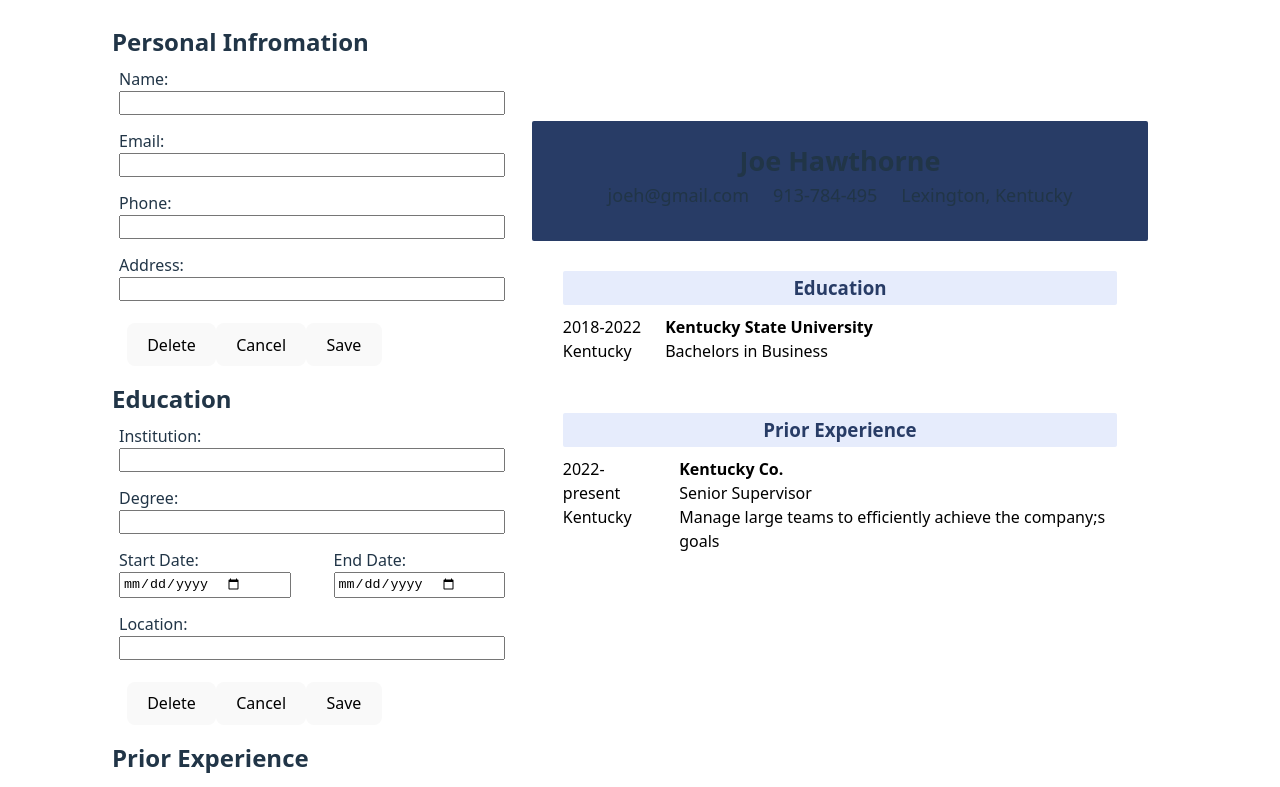
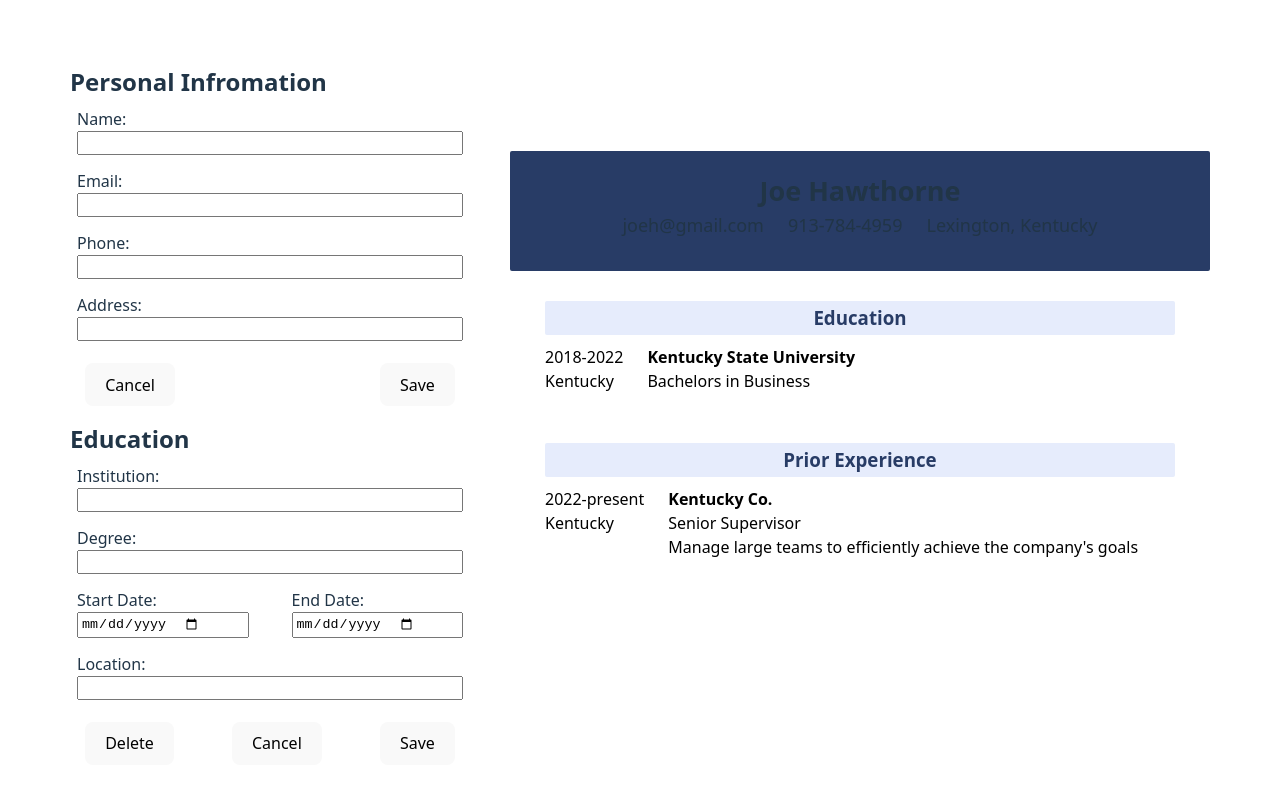
Before and after one commit to jongithub59/cv-application, a React (Vite) app: page / in a window 1280 px wide. Shown: the top 787 px of the page. Built offline with nearby package versions, Linux system fonts and the light colour scheme.

Commit message:
feat: resume personal info now editable with input

```diff
--- a/src/App.jsx
+++ b/src/App.jsx
@@ -7,14 +7,38 @@ import "./styles/App.css";
 import DisplayForms from "./components/DisplayForms";
 
 function App() {
+  // example data for initial value of state hook, will need to expand for rest of reeume data
+  const examplePersonalInfo = {
+    personalInfo: {
+      name: "Joe Hawthorne",
+      email: "joeh@gmail.com",
+      phone: "913-784-4959",
+      address: "Lexington, Kentucky",
+    },
+  };
+
+  // hook for personal details object that will update everytime "save" is clicked
+  const [personalInfo, setPersonalInfo] = useState(
+    examplePersonalInfo.personalInfo
+  );
+
+  //brings in personalInfo object from PersonalInfo.jsx and updates state variable
+  const handlePersonalInfoSave = (personalInfo) => {
+    setPersonalInfo(personalInfo);
+    console.log(personalInfo);
+  };
+
   return (
     <div className="app">
       <DisplayForms>
-        <PersonalInfo></PersonalInfo>
+        <PersonalInfo
+          onClickCancel={() => console.log("cancel")}
+          onClickSave={(personalInfo) => handlePersonalInfoSave(personalInfo)} // pass function to grab personal data from user
+        ></PersonalInfo>
         <EducationInfo></EducationInfo>
         <ExperienceInfo></ExperienceInfo>
       </DisplayForms>
-      <Resume></Resume>
+      <Resume {...personalInfo}></Resume>
     </div>
   );
 }
--- a/src/components/Resume.jsx
+++ b/src/components/Resume.jsx
@@ -1,14 +1,14 @@
-function Resume() {
+function Resume(personalInfo, educationInfo, experienceInfo) {
   return (
     <div className="resume-container">
       <div className="resume-header">
         <div className="resume-name">
-          <h2>Joe Hawthorne</h2>
+          <h2>{personalInfo.name}</h2>
         </div>
         <div className="resume-contact-info">
-          <div className="resume-email">joeh@gmail.com</div>
-          <div className="resume-phone">913-784-495</div>
-          <div className="resume-address">Lexington, Kentucky</div>
+          <div className="resume-email">{personalInfo.email}</div>
+          <div className="resume-phone">{personalInfo.phone}</div>
+          <div className="resume-address">{personalInfo.address}</div>
         </div>
       </div>
       <div className="resume-education-section resume-section">
@@ -39,7 +39,7 @@ function Resume() {
             </div>
             <div className="resume-exp-postiton">Senior Supervisor</div>
             <div className="resume-exp-desc">
-              Manage large teams to efficiently achieve the company;s goals
+              Manage large teams to efficiently achieve the company's goals
             </div>
           </div>
         </div>
--- a/src/components/experience/ExperienceInfo.jsx
+++ b/src/components/experience/ExperienceInfo.jsx
@@ -36,7 +36,7 @@ function ExperienceInfo() {
           </label>
         </div>
         <div className="input-section">
-          <label for="description" className="experience-input-label">
+          <label className="experience-input-label">
             Description:
             <textarea id="description" required />
           </label>
--- a/src/components/personalInfo/PersonalInfo.jsx
+++ b/src/components/personalInfo/PersonalInfo.jsx
@@ -1,6 +1,23 @@
 import { useState } from "react";
 
-function PersonalInfo() {
+function PersonalInfo({ onClickSave, onClickCancel }) {
+  //hooks to track what is inputted into each box
+  const [nameValue, setNameValue] = useState("");
+  const [emailValue, setEmailValue] = useState("");
+  const [phoneValue, setPhoneValue] = useState("");
+  const [addressValue, setAddressValue] = useState("");
+
+  // put all data into an object when save is clicked for use in App.jsx and Resume.jsx through the props function
+  function handleSaveClick() {
+    const personalInfo = {
+      name: nameValue,
+      email: emailValue,
+      phone: phoneValue,
+      address: addressValue,
+    };
+    onClickSave(personalInfo);
+  }
+
   return (
     <div className="personal-form">
       <h2>Personal Infromation</h2>
@@ -8,35 +25,60 @@ function PersonalInfo() {
         <div className="input-section">
           <label className="personal-input-label">
             Name:
-            <input type="name" id="name" name="name" required />
+            <input
+              type="name"
+              value={nameValue} // set value to the state hook
+              onChange={(event) => setNameValue(event.target.value)} //updates state for each value when a key is pressed
+              id="name"
+              name="name"
+              required
+            />
           </label>
         </div>
         <div className="input-section">
           <label className="personal-input-label">
             Email:
-            <input type="email" id="email" name="email" required />
+            <input
+              type="email"
+              value={emailValue}
+              onChange={(event) => setEmailValue(event.target.value)}
+              id="email"
+              name="email"
+              required
+            />
           </label>
         </div>
         <div className="input-section">
           <label className="personal-input-label">
             Phone:
-            <input type="number" id="phone" name="phone" required />
+            <input
+              type="number"
+              value={phoneValue}
+              onChange={(event) => setPhoneValue(event.target.value)}
+              id="phone"
+              name="phone"
+              required
+            />
           </label>
         </div>
         <div className="input-section">
           <label className="personal-input-label">
             Address:
-            <input type="name" id="address" name="address" required />
+            <input
+              type="name"
+              value={addressValue}
+              onChange={(event) => setAddressValue(event.target.value)}
+              id="address"
+              name="address"
+              required
+            />
           </label>
         </div>
         <div className="buttons">
-          <button className="delete" type="button">
-            Delete
-          </button>
-          <button className="cancel" type="button">
+          <button onClick={onClickCancel} className="cancel" type="button">
             Cancel
           </button>
-          <button className="save" type="button">
+          <button onClick={handleSaveClick} className="save" type="button">
             Save
           </button>
         </div>
--- a/src/styles/index.css
+++ b/src/styles/index.css
@@ -42,14 +42,19 @@ a:hover {
 }
 
 .form-container {
+  margin: 20px;
   /* width: 100%; */
   min-width: 400px;
+}
+
+.personal-form {
+  margin-top: 20px;
 }
 
 .resume-container {
   background-color: #ffffff;
   min-width: 450px;
-  width: 50%;
+  width: 700px;
   min-height: 950px;
   height: 100%;
   display: flex;
@@ -134,7 +139,6 @@ input {
 }
 
 .date-label {
-  /* margin: 0 5px; */
   width: 45%;
 }
 
@@ -150,6 +154,8 @@ textarea {
 }
 
 .buttons {
+  display: flex;
+  justify-content: space-between;
   margin: 15px;
 }
 
```
